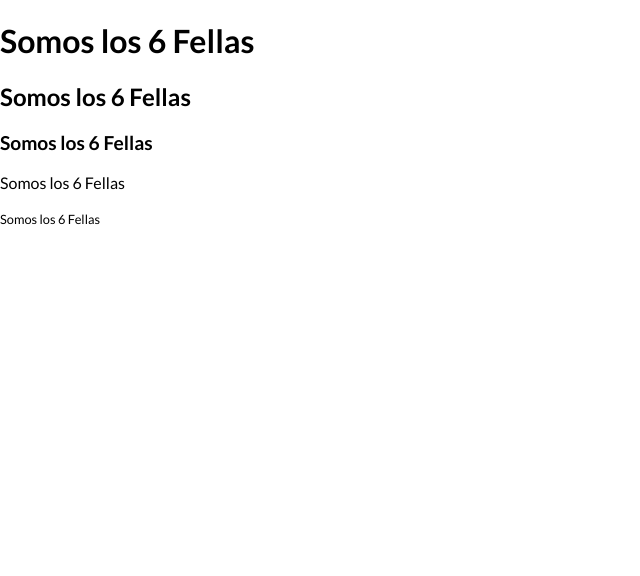
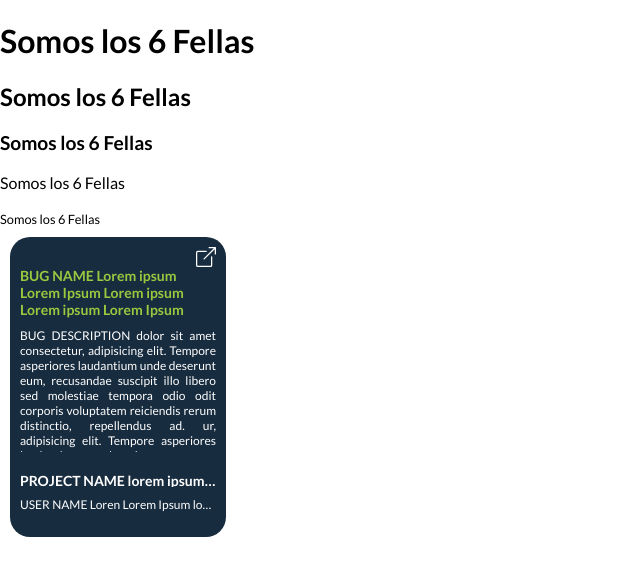
Before and after one commit to hack-learning/masterpath_frontend, a Next.js app: page / in a window 1280 px wide. Shown: the top 576 px of the page, without its empty margins (0-640 px from the left). Built offline with nearby package versions, Linux system fonts and the light colour scheme.

Commit message:
Created BugCard component and added a global animations file

```diff
--- /dev/null
+++ b/components/BugCard/index.js
@@ -0,0 +1,22 @@
+import { BsBoxArrowUpRight } from 'react-icons/bs'
+
+import { Card, BugTitle, LinkIcon, BugDescription, ProjectName, UserName } from './styles'
+
+
+export const BugCard = ( {title, description, project, user} ) => {
+
+  title = 'BUG NAME Lorem ipsum Lorem Ipsum Lorem ipsum Lorem ipsum Lorem Ipsum Lorem ipsum '
+  description = 'BUG DESCRIPTION dolor sit amet consectetur, adipisicing elit. Tempore asperiores laudantium unde deserunt eum, recusandae suscipit illo libero sed molestiae tempora odio odit corporis voluptatem reiciendis rerum distinctio, repellendus ad. ur, adipisicing elit. Tempore asperiores laudantium unde deserunt eum, recusandae suscipit illo libero sed molestiae tempora odio odit corporis voluptatem reiciendis rerum distinctio, repellendus ad.'
+  project = 'PROJECT NAME lorem ipsum Lorem Ipsum lorem ipsum'
+  user = 'USER NAME Loren Lorem Ipsum lorem ipsum'
+
+  return (
+    <Card>
+      <LinkIcon><BsBoxArrowUpRight size="20px"/></LinkIcon>
+      <BugTitle>{title}</BugTitle>
+      <BugDescription>{description}</BugDescription>
+      <ProjectName>{project}</ProjectName>
+      <UserName>{user}</UserName>
+    </Card>
+  )
+}
--- /dev/null
+++ b/components/BugCard/styles.js
@@ -0,0 +1,62 @@
+import styled from 'styled-components'
+
+import { hoverScale } from '../../globalStyles/animations'
+
+export const Card = styled.div`
+  height: 300px;
+  width: 216px;
+  background-color: #182c3f;
+  border-radius: 20px;
+  color: #fff;
+  margin: 10px;
+  overflow: hidden;
+  display: grid;
+  grid-template-rows: 10% 17% 48% 10% 15%;
+
+  &:hover {
+    cursor: pointer;
+    ${hoverScale()};
+  }
+`
+
+export const LinkIcon = styled.div`
+  display: flex;
+  justify-content: flex-end;
+  margin: 10px 10px 0px 10px;
+  grid-row: 1 / 2;
+`
+
+export const BugTitle = styled.h3`
+  color: #98ca3f;
+  font-size: 14px;
+  margin: 0px 10px;
+  grid-row: 2 / 3;
+  overflow: hidden;
+`
+
+export const BugDescription = styled.p`
+  font-size: 12px;
+  margin: 10px;
+  text-align: justify;
+  grid-row: 3 / 4;
+  overflow: hidden;
+`
+
+export const ProjectName = styled.h4`
+  font-size: 14px;
+  font-weight: bold;
+  margin: 10px 10px 5px 10px;
+  grid-row: 4 / 5;
+  overflow: hidden;
+  white-space:nowrap;
+  text-overflow: ellipsis;
+`
+
+export const UserName = styled.p`
+  font-size: 12px;
+  margin: 5px 10px;
+  grid-row: 5 / 6;
+  overflow: hidden;
+  white-space:nowrap;
+  text-overflow: ellipsis;
+`
--- /dev/null
+++ b/globalStyles/animations.js
@@ -0,0 +1,20 @@
+import { css, keyframes } from 'styled-components'
+
+const hoverScaleKeyFrames = keyframes`
+  from {
+    transform: scale(1);
+    box-shadow: 0px 0px 5px grey;
+  }
+
+  to {
+    transform: scale(1.01);
+    box-shadow: 5px 5px 5px grey;
+  }
+`
+
+export const hoverScale = ({ time = '.5s', type = 'ease' } = {}) => (
+  css`
+    animation: ${time} ${hoverScaleKeyFrames} ${type};
+    animation-fill-mode: forwards;
+  `
+)
--- a/package.json
+++ b/package.json
@@ -14,6 +14,7 @@
 		"next": "10.0.3",
 		"react": "17.0.1",
 		"react-dom": "17.0.1",
+		"react-icons": "^4.1.0",
 		"react-redux": "7.2.2",
 		"redux": "4.0.5",
 		"redux-devtools-extension": "2.13.8",
--- a/pages/index.js
+++ b/pages/index.js
@@ -1,6 +1,7 @@
 // import Libraries
 
 // import Components
+import { BugCard } from '../components/BugCard'
 // import Styles
 
 const Home = () => {
@@ -11,6 +12,7 @@ const Home = () => {
 			<h3>Somos los 6 Fellas</h3>
 			<p>Somos los 6 Fellas</p>
 			<small>Somos los 6 Fellas</small>
+			<BugCard />
 		</div>
 	);
 };
```
Also changed, not shown: 1 other file (tests, documents, lock files or other folders).
